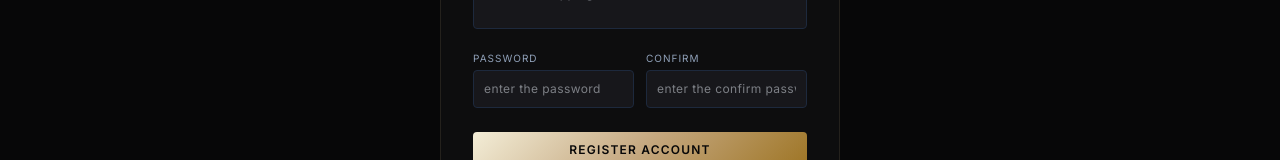
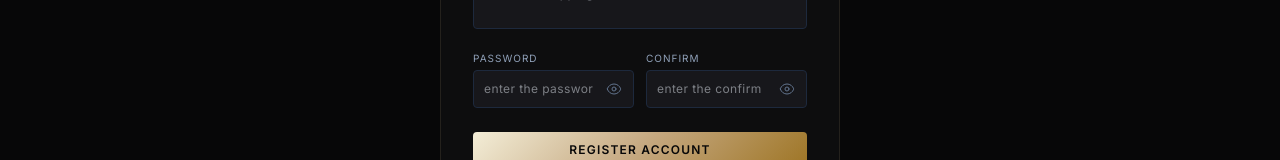
Before and after one commit to amitsingh9090/Jewelry_MERN, a React (Vite) app in the folder frontend/: page /register in a window 1280 px wide. Shown: the part 500-660 px from the top of the page. Built offline with nearby package versions, Linux system fonts and the light colour scheme; no server answers.

Commit message:
feat(register): add show/hide password toggle with interactive eye SVG icons

```diff
--- a/frontend/src/pages/Register.jsx
+++ b/frontend/src/pages/Register.jsx
@@ -12,6 +12,8 @@
   const [address, setAddress] = useState('');
   const [password, setPassword] = useState('');
   const [confirmPassword, setConfirmPassword] = useState('');
+  const [showPassword, setShowPassword] = useState(false);
+  const [showConfirmPassword, setShowConfirmPassword] = useState(false);
 
   const handleSubmit = async (e) => {
     e.preventDefault();
@@ -107,25 +109,63 @@
           <div className="grid grid-cols-2 gap-3">
             <div>
               <label className="block text-[10px] text-slate-400 uppercase tracking-widest mb-1">Password</label>
+              <div className="relative">
                 <input
-                type="password"
+                  type={showPassword ? "text" : "password"}
                   required
                   placeholder="enter the password"
                   value={password}
                   onChange={(e) => setPassword(e.target.value)}
-                className="w-full bg-luxury-charcoal border border-slate-800 rounded p-2.5 text-xs text-slate-200 focus:outline-none focus:border-gold-500 transition-colors"
+                  className="w-full bg-luxury-charcoal border border-slate-800 rounded p-2.5 pr-10 text-xs text-slate-200 focus:outline-none focus:border-gold-500 transition-colors"
                 />
+                <button
+                  type="button"
+                  onClick={() => setShowPassword(!showPassword)}
+                  className="absolute right-3 top-1/2 -translate-y-1/2 text-slate-500 hover:text-slate-300 focus:outline-none cursor-pointer"
+                  title={showPassword ? "Hide password" : "Show password"}
+                >
+                  {showPassword ? (
+                    <svg className="w-4 h-4" fill="none" stroke="currentColor" strokeWidth="1.5" viewBox="0 0 24 24">
+                      <path strokeLinecap="round" strokeLinejoin="round" d="M3.98 8.223A10.477 10.477 0 001.934 12C3.226 16.338 7.244 19.5 12 19.5c.993 0 1.953-.138 2.863-.395M6.228 6.228A10.45 10.45 0 0112 4.5c4.756 0 8.773 3.162 10.065 7.498a10.523 10.523 0 01-4.293 5.774M6.228 6.228L3 3m3.228 3.228l3.65 3.65m7.894 7.894L21 21m-3.228-3.228l-3.65-3.65m0 0a3 3 0 10-4.243-4.243m4.242 4.242L9.88 9.88" />
+                    </svg>
+                  ) : (
+                    <svg className="w-4 h-4" fill="none" stroke="currentColor" strokeWidth="1.5" viewBox="0 0 24 24">
+                      <path strokeLinecap="round" strokeLinejoin="round" d="M2.036 12.322a1.012 1.012 0 010-.639C3.423 7.51 7.36 4.5 12 4.5c4.638 0 8.573 3.007 9.963 7.178.07.207.07.431 0 .639C20.577 16.49 16.64 19.5 12 19.5c-4.638 0-8.573-3.007-9.963-7.178z" />
+                      <path strokeLinecap="round" strokeLinejoin="round" d="M15 12a3 3 0 11-6 0 3 3 0 016 0z" />
+                    </svg>
+                  )}
+                </button>
+              </div>
             </div>
             <div>
               <label className="block text-[10px] text-slate-400 uppercase tracking-widest mb-1">Confirm</label>
+              <div className="relative">
                 <input
-                type="password"
+                  type={showConfirmPassword ? "text" : "password"}
                   required
                   placeholder="enter the confirm password"
                   value={confirmPassword}
                   onChange={(e) => setConfirmPassword(e.target.value)}
-                className="w-full bg-luxury-charcoal border border-slate-800 rounded p-2.5 text-xs text-slate-200 focus:outline-none focus:border-gold-500 transition-colors"
+                  className="w-full bg-luxury-charcoal border border-slate-800 rounded p-2.5 pr-10 text-xs text-slate-200 focus:outline-none focus:border-gold-500 transition-colors"
                 />
+                <button
+                  type="button"
+                  onClick={() => setShowConfirmPassword(!showConfirmPassword)}
+                  className="absolute right-3 top-1/2 -translate-y-1/2 text-slate-500 hover:text-slate-300 focus:outline-none cursor-pointer"
+                  title={showConfirmPassword ? "Hide password" : "Show password"}
+                >
+                  {showConfirmPassword ? (
+                    <svg className="w-4 h-4" fill="none" stroke="currentColor" strokeWidth="1.5" viewBox="0 0 24 24">
+                      <path strokeLinecap="round" strokeLinejoin="round" d="M3.98 8.223A10.477 10.477 0 001.934 12C3.226 16.338 7.244 19.5 12 19.5c.993 0 1.953-.138 2.863-.395M6.228 6.228A10.45 10.45 0 0112 4.5c4.756 0 8.773 3.162 10.065 7.498a10.523 10.523 0 01-4.293 5.774M6.228 6.228L3 3m3.228 3.228l3.65 3.65m7.894 7.894L21 21m-3.228-3.228l-3.65-3.65m0 0a3 3 0 10-4.243-4.243m4.242 4.242L9.88 9.88" />
+                    </svg>
+                  ) : (
+                    <svg className="w-4 h-4" fill="none" stroke="currentColor" strokeWidth="1.5" viewBox="0 0 24 24">
+                      <path strokeLinecap="round" strokeLinejoin="round" d="M2.036 12.322a1.012 1.012 0 010-.639C3.423 7.51 7.36 4.5 12 4.5c4.638 0 8.573 3.007 9.963 7.178.07.207.07.431 0 .639C20.577 16.49 16.64 19.5 12 19.5c-4.638 0-8.573-3.007-9.963-7.178z" />
+                      <path strokeLinecap="round" strokeLinejoin="round" d="M15 12a3 3 0 11-6 0 3 3 0 016 0z" />
+                    </svg>
+                  )}
+                </button>
+              </div>
             </div>
           </div>
 
```
Lines whose indentation alone changed are shown as unchanged.
